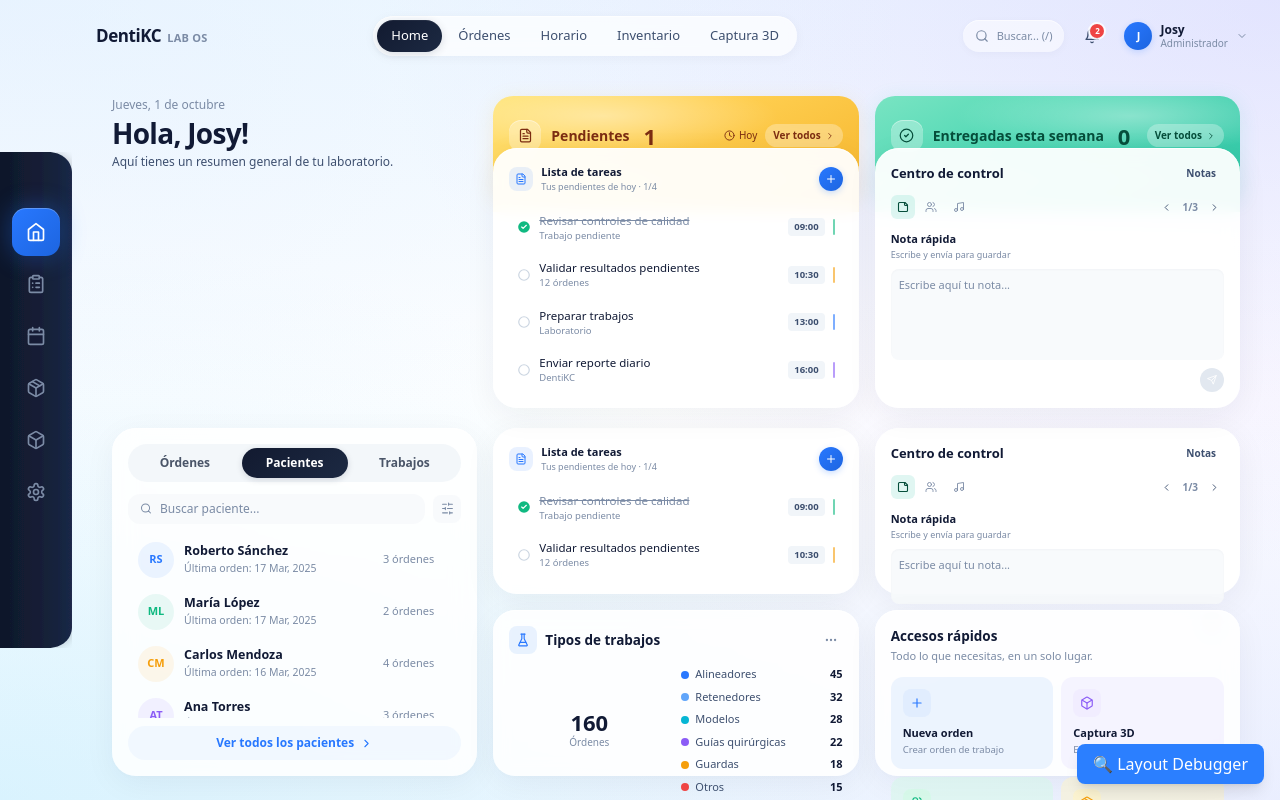
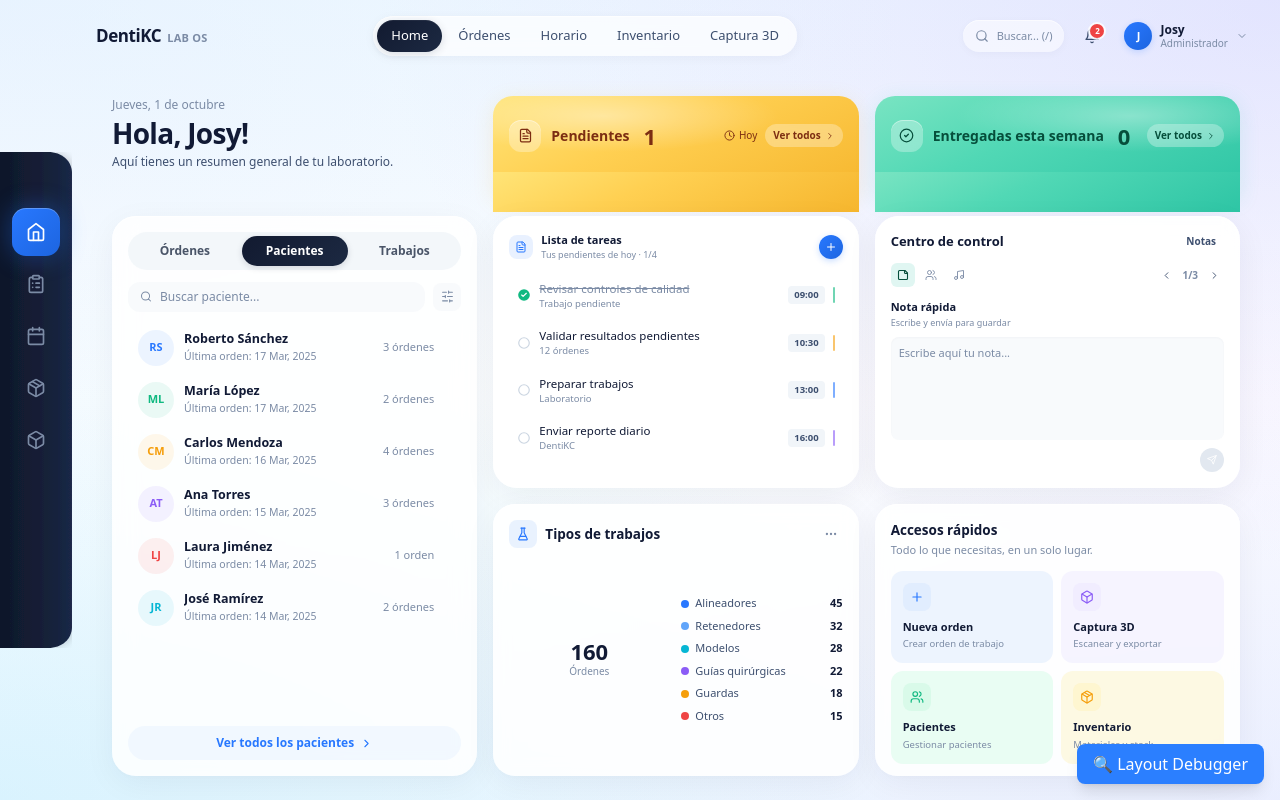
Before and after one commit to Josy2ssj/DentiKCLAB2, a React (Vite) app: page / in a window 1280 px wide. Built offline with nearby package versions, Linux system fonts and the light colour scheme.

Commit message:
task snapshot 42b1b42b-ac8c-433f-8907-33c5ea8fbb75

```diff
--- a/src/components/AdaptiveNavRail.tsx
+++ b/src/components/AdaptiveNavRail.tsx
@@ -6,8 +6,7 @@ const navItems = [
   { id: 'ordenes', label: 'Órdenes', icon: ClipboardList },
   { id: 'horario', label: 'Horario', icon: Calendar },
   { id: 'inventario', label: 'Inventario', icon: Package },
-  { id: 'captura3d', label: 'Captura 3D', icon: Box },
-  { id: 'settings', label: 'Ajustes', icon: Settings }
+  { id: 'captura3d', label: 'Captura 3D', icon: Box }
 ];
 
 export function AdaptiveNavRail() {
--- a/src/pages/Home.tsx
+++ b/src/pages/Home.tsx
@@ -31,20 +31,14 @@ export function Home() {
           </div>
         </div>
 
-        {/* CENTER: Pending Orders Notch + Task List */}
-        <div className="lg:col-span-4 min-w-0 min-h-0">
-          <StatusWidgetStack
-            notch={<OrderStatusNotch type="pending" compact />}
-            widget={<PendingTasks />}
-          />
+        {/* CENTER: Pending Orders Notch (backplate only) */}
+        <div className="lg:col-span-4 min-w-0 min-h-0 relative">
+          <OrderStatusNotch type="pending" compact />
         </div>
 
-        {/* RIGHT: Weekly Delivered Notch + Smart Stack */}
-        <div className="lg:col-span-4 min-w-0 min-h-0">
-          <StatusWidgetStack
-            notch={<OrderStatusNotch type="weekly-delivered" compact />}
-            widget={<SmartStack />}
-          />
+        {/* RIGHT: Weekly Delivered Notch (backplate only) */}
+        <div className="lg:col-span-4 min-w-0 min-h-0 relative">
+          <OrderStatusNotch type="weekly-delivered" compact />
         </div>
       </div>
 
```
Also changed, not shown: 1 other file (tests, documents, lock files or other folders).
